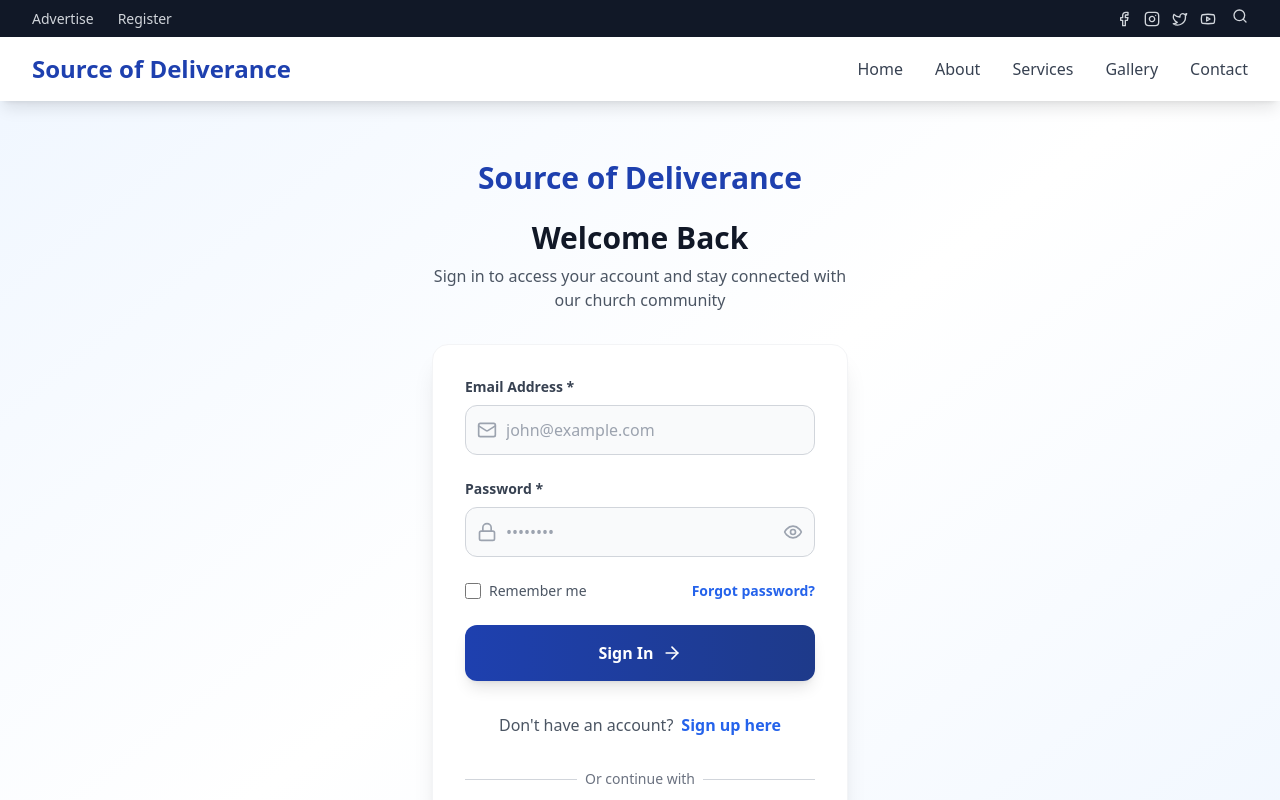
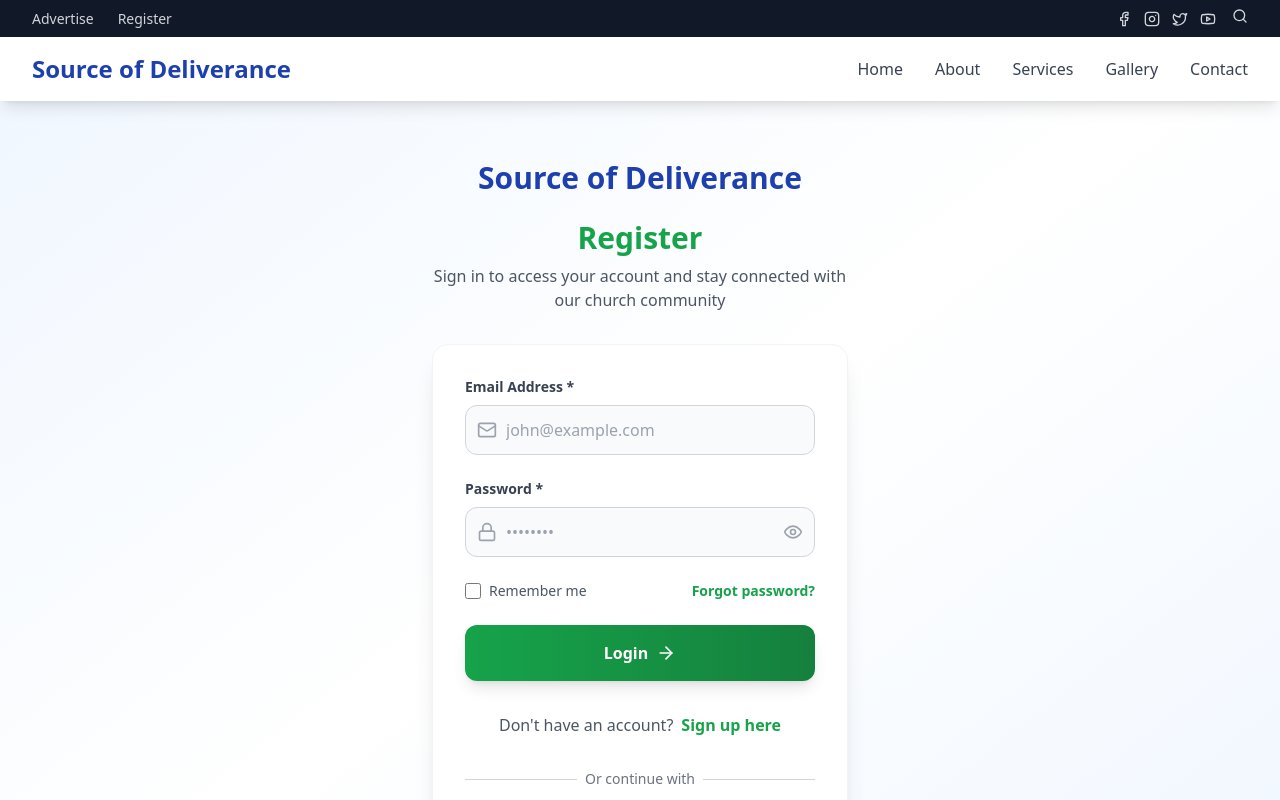
Before and after one commit to Guy1-cmd/Source-of-Deliverance, a React (Vite) app: page /login in a window 1280 px wide. Shown: the top 800 px of the page. Built offline with nearby package versions, Linux system fonts and the light colour scheme.

Commit message:
Update Login Form Title and Button Styling

```diff
--- a/src/pages/Login.tsx
+++ b/src/pages/Login.tsx
@@ -67,8 +67,8 @@ const Login = () => {
               Source of Deliverance
             </div>
           </Link>
-          <h1 className="text-3xl font-bold text-gray-900 mb-2">
-            {isLogin ? 'Welcome Back' : 'Join Our Family'}
+          <h1 className="text-3xl font-bold text-green-600 mb-2">
+            {isLogin ? 'Register' : 'Join Our Family'}
           </h1>
           <p className="text-gray-600">
             {isLogin
@@ -114,7 +114,7 @@ const Login = () => {
                         required={!isLogin}
                         value={formData.firstName}
                         onChange={handleInputChange}
-                        className="w-full pl-10 pr-4 py-3 border border-gray-300 rounded-xl focus:ring-2 focus:ring-blue-500 focus:border-transparent transition-all duration-200 bg-gray-50 focus:bg-white"
+                        className="w-full pl-10 pr-4 py-3 border border-gray-300 rounded-xl focus:ring-2 focus:ring-green-500 focus:border-transparent transition-all duration-200 bg-gray-50 focus:bg-white"
                         placeholder="John"
                       />
                     </div>
@@ -132,7 +132,7 @@ const Login = () => {
                         required={!isLogin}
                         value={formData.lastName}
                         onChange={handleInputChange}
-                        className="w-full pl-10 pr-4 py-3 border border-gray-300 rounded-xl focus:ring-2 focus:ring-blue-500 focus:border-transparent transition-all duration-200 bg-gray-50 focus:bg-white"
+                        className="w-full pl-10 pr-4 py-3 border border-gray-300 rounded-xl focus:ring-2 focus:ring-green-500 focus:border-transparent transition-all duration-200 bg-gray-50 focus:bg-white"
                         placeholder="Doe"
                       />
                     </div>
@@ -154,7 +154,7 @@ const Login = () => {
                     required
                     value={formData.email}
                     onChange={handleInputChange}
-                    className="w-full pl-10 pr-4 py-3 border border-gray-300 rounded-xl focus:ring-2 focus:ring-blue-500 focus:border-transparent transition-all duration-200 bg-gray-50 focus:bg-white"
+                    className="w-full pl-10 pr-4 py-3 border border-gray-300 rounded-xl focus:ring-2 focus:ring-green-500 focus:border-transparent transition-all duration-200 bg-gray-50 focus:bg-white"
                     placeholder="john@example.com"
                   />
                 </div>
@@ -174,7 +174,7 @@ const Login = () => {
                     required
                     value={formData.password}
                     onChange={handleInputChange}
-                    className="w-full pl-10 pr-12 py-3 border border-gray-300 rounded-xl focus:ring-2 focus:ring-blue-500 focus:border-transparent transition-all duration-200 bg-gray-50 focus:bg-white"
+                    className="w-full pl-10 pr-12 py-3 border border-gray-300 rounded-xl focus:ring-2 focus:ring-green-500 focus:border-transparent transition-all duration-200 bg-gray-50 focus:bg-white"
                     placeholder="••••••••"
                   />
                   <button
@@ -202,7 +202,7 @@ const Login = () => {
                       required={!isLogin}
                       value={formData.confirmPassword}
                       onChange={handleInputChange}
-                      className="w-full pl-10 pr-12 py-3 border border-gray-300 rounded-xl focus:ring-2 focus:ring-blue-500 focus:border-transparent transition-all duration-200 bg-gray-50 focus:bg-white"
+                      className="w-full pl-10 pr-12 py-3 border border-gray-300 rounded-xl focus:ring-2 focus:ring-green-500 focus:border-transparent transition-all duration-200 bg-gray-50 focus:bg-white"
                       placeholder="••••••••"
                     />
                     <button
@@ -224,14 +224,14 @@ const Login = () => {
                     name="rememberMe"
                     checked={formData.rememberMe}
                     onChange={handleInputChange}
-                    className="w-4 h-4 text-blue-600 bg-gray-100 border-gray-300 rounded focus:ring-blue-500 focus:ring-2"
+                    className="w-4 h-4 text-green-600 bg-gray-100 border-gray-300 rounded focus:ring-green-500 focus:ring-2"
                   />
                   <span className="ml-2 text-sm text-gray-600">
                     {isLogin ? 'Remember me' : 'I agree to the terms and conditions'}
                   </span>
                 </label>
                 {isLogin && (
-                  <a href="#" className="text-sm text-blue-600 hover:text-blue-800 font-semibold">
+                  <a href="#" className="text-sm text-green-600 hover:text-green-800 font-semibold">
                     Forgot password?
                   </a>
                 )}
@@ -240,9 +240,9 @@ const Login = () => {
               {/* Submit Button */}
               <button
                 type="submit"
-                className="w-full bg-gradient-to-r from-blue-800 to-blue-900 hover:from-blue-900 hover:to-blue-800 text-white font-bold py-4 px-6 rounded-xl transition-all duration-300 transform hover:scale-105 shadow-lg hover:shadow-xl flex items-center justify-center"
+                className="w-full bg-gradient-to-r from-green-600 to-green-700 hover:from-green-700 hover:to-green-800 text-white font-bold py-4 px-6 rounded-xl transition-all duration-300 transform hover:scale-105 shadow-lg hover:shadow-xl flex items-center justify-center"
               >
-                {isLogin ? 'Sign In' : 'Create Account'}
+                {isLogin ? 'Login' : 'Create Account'}
                 <ArrowRight className="w-5 h-5 ml-2" />
               </button>
             </form>
@@ -253,7 +253,7 @@ const Login = () => {
                 {isLogin ? "Don't have an account?" : "Already have an account?"}
                 <button
                   onClick={toggleForm}
-                  className="ml-2 text-blue-600 hover:text-blue-800 font-bold transition-colors"
+                  className="ml-2 text-green-600 hover:text-green-800 font-bold transition-colors"
                 >
                   {isLogin ? 'Sign up here' : 'Sign in here'}
                 </button>
@@ -297,7 +297,7 @@ const Login = () => {
         <div className="text-center mt-8">
           <Link
             to="/"
-            className="text-blue-600 hover:text-blue-800 font-semibold transition-colors"
+            className="text-green-600 hover:text-green-800 font-semibold transition-colors"
           >
             ← Back to Home
           </Link>
```
